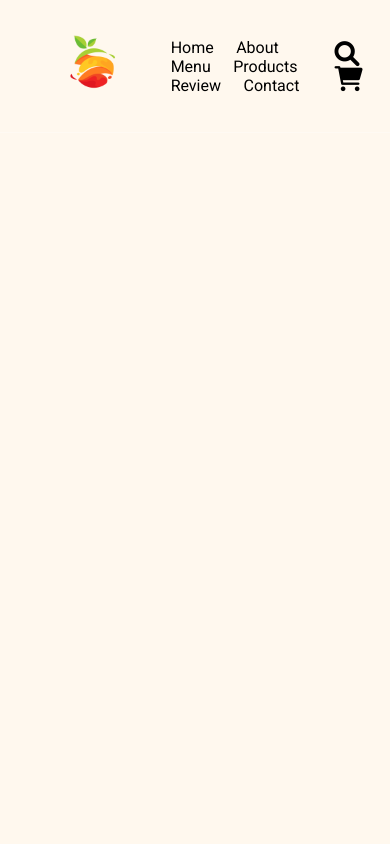
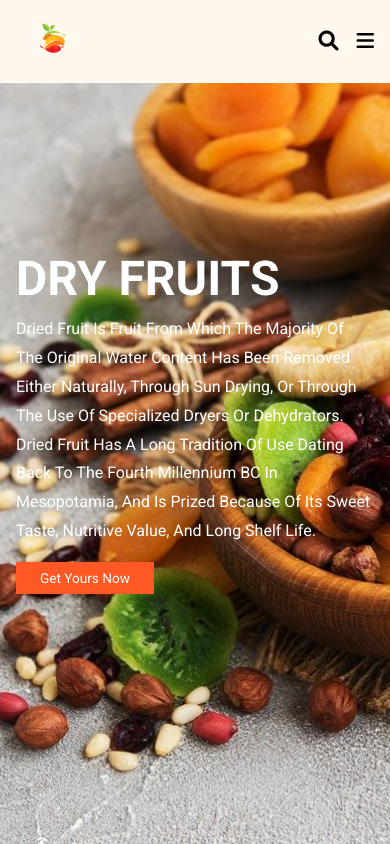
Before and after one commit to hasmik722/DryFruit, a plain HTML site: page index.html in a window 390 px wide. Drawn offline with Linux system fonts and the light colour scheme.

Commit message:
initial version Header

```diff
--- a/css/style.css
+++ b/css/style.css
@@ -1,15 +1,14 @@
 @import url("https://fonts.googleapis.com/css2?family=Roboto:wght@100;300;400;500;700&display=swap");
 
-
-:root{
+:root {
   --main-color: #ff5824;
   --black: #13131a;
   --bg: #fff8ee;
-    --border: 0.1rem solid rgba(255,255,255,0.3);
+  --border: 0.1rem solid rgba(255, 255, 255, 0.3);
 }
 
-*{
-    font-family: 'Roboto', sans-serif;
+* {
+  font-family: "Roboto", sans-serif;
   margin: 0;
   padding: 0;
   box-sizing: border-box;
@@ -27,29 +26,43 @@ html {
   scroll-behavior: smooth;
 }
 
-html::-webkit-scrollbar{
+html::-webkit-scrollbar {
   width: 0.8rem;
 }
 
-html::-webkit-scrollbar-track{
+html::-webkit-scrollbar-track {
   background-color: transparent;
 }
 
-html::-webkit-scrollbar-thumb{
+html::-webkit-scrollbar-thumb {
   background-color: #fff;
   border-radius: 5rem;
 }
 
-body{
+body {
   background: var(--bg);
 }
 
-.header{
+section{
+    padding: 2rem 7%;
+}
+
+.btn{
+    margin-top: 1rem;
+    display: inline-block;
+    padding: 1rem 3rem;
+    font-size: 1.7rem;
+    color: #fff;
+    background-color: var(--main-color);
+    cursor: pointer;
+}
+
+.header {
   background: var(--bg);
   display: flex;
   align-items: center;
   justify-content: space-between;
-    padding:  1.5rem 7%;
+  padding: 1.5rem 7%;
   border-bottom: var(--border);
   position: fixed;
   top: 0;
@@ -58,39 +71,39 @@ body{
   z-index: 1000;
 }
 
-.header .logo img{
+.header .logo img {
   /* width: 100px; */
-    height: 10rem;
+  height: 7rem;
 }
 
-.header .navbar a{
+.header .navbar a {
   margin: 0 1rem;
   font-size: 1.6rem;
   color: #000;
 }
 
-.header .navbar a:hover{
+.header .navbar a:hover {
   color: var(--main-color);
   border-bottom: 0.1rem solid var(--main-color);
   padding-bottom: 0.5rem;
 }
 
-.header .icons div{
+.header .icons div {
   color: #000;
   cursor: pointer;
   font-size: 2.5rem;
   margin-left: 2rem;
 }
 
-.header .icons div:hover{
+.header .icons div:hover {
   color: var(--main-color);
 }
 
-#menu-btn{
+#menu-btn {
   display: none;
 }
 
-.header .search-form{
+.header .search-form {
   position: absolute;
   top: 115%;
   right: 7%;
@@ -103,7 +116,16 @@ body{
   transform-origin: top;
 }
 
-.header .search-form input{
+.header .search-form.active {
+  transform: scaleY(1);
+  background-color: #ffb520;
+}
+
+#search-box {
+  background-color: #ffb520;
+}
+
+.header .search-form input {
   height: 100%;
   width: 100%;
   font-size: 1.6rem;
@@ -113,7 +135,7 @@ body{
   /* background: rgba(255,200,35, 0.5); */
 }
 
-.header .search-form label{
+.header .search-form label {
   cursor: pointer;
   font-size: 2.2rem;
   margin-right: 1.5rem;
@@ -121,6 +143,86 @@ body{
   /* background: rgba(255,200,35, 0.5) */
 }
 
-.header .search-form label{
+.header .search-form label {
   color: var(--main-color);
 }
+
+@media (max-width: 991px) {
+  html {
+    font-size: 55%;
+  }
+
+  .header {
+    padding: 1.5rem 2rem;
+  }
+
+  section{
+    padding: 2rem;
+}
+}
+
+@media (max-width: 768px) {
+  #menu-btn {
+    display: inline-block;
+  }
+
+  .header .navbar {
+    position: absolute;
+    top: 100%;
+    right: -100%;
+    background: #ffb520;
+    width: 30rem;
+    height: calc(100vh - 9.5rem);
+  }
+
+  .header .navbar.active {
+    right: 0;
+  }
+
+  .header .navbar a {
+    color: var(--black);
+    display: block;
+    margin: 1.5rem;
+    padding: 0.5rem;
+    font-size: 2rem;
+  }
+
+  .header .search-form {
+    width: 90%;
+    right: 2rem;
+  }
+}
+
+
+@media (max-width:450px) {
+    html {
+      font-size: 50%;
+    }
+}
+
+.home{
+    min-height: 100vh;
+    display: flex;
+    align-items: center;
+    background: url(../images/background.jpg) no-repeat;
+    background-size: cover;
+    background-position: center;
+}
+
+.home .content{
+    max-width: 80rem;
+}
+
+.home .content h3{
+    font-size: 6rem;
+    text-transform: uppercase;
+    color: #fff;
+}
+
+.home .content p{
+    font-size: 2rem;
+    /* font-weight: lighter; */
+    line-height: 1.8;
+    padding: 1rem 0;
+    color: #fff;
+}
--- a/index.html
+++ b/index.html
@@ -28,7 +28,6 @@
 
       <div class="icons">
         <div class="fas fa-search" id="search-btn"></div>
-        <div class="fas fa-shopping-cart" id="cart-btn"></div>
         <div class="fas fa-bars" id="menu-btn"></div>
       </div>
 
@@ -45,6 +44,21 @@
       </div> -->
     </header>
 
+    <section class="home" id="home">
+      <div class="content">
+        <h3>Dry Fruits</h3>
+        <p>
+          Dried fruit is fruit from which the majority of the original water
+          content has been removed either naturally, through sun drying, or
+          through the use of specialized dryers or dehydrators. Dried fruit has
+          a long tradition of use dating back to the fourth millennium BC in
+          Mesopotamia, and is prized because of its sweet taste, nutritive
+          value, and long shelf life.
+        </p>
+        <a href="#" class="btn">Get Yours Now</a>
+      </div>
+    </section>
+
     <script src="js/script.js"></script>
   </body>
 </html>
--- a/js/script.js
+++ b/js/script.js
@@ -0,0 +1,17 @@
+let navbar = document.querySelector('.navbar');
+let searchForm = document.querySelector('.search-form');
+
+document.querySelector('#menu-btn').onclick = () => {
+    navbar.classList.toggle('active');
+    searchForm.classList.remove('active');
+}
+
+document.querySelector('#search-btn').onclick = () => {
+    searchForm.classList.toggle('active');
+    navbar.classList.remove('active');
+}
+
+window.onscroll = () => {
+    navbar.classList.remove('active');
+    searchForm.classList.remove('active');
+}
```
Also changed, not shown: images/background.jpg (added). Lines whose indentation alone changed are shown as unchanged.
